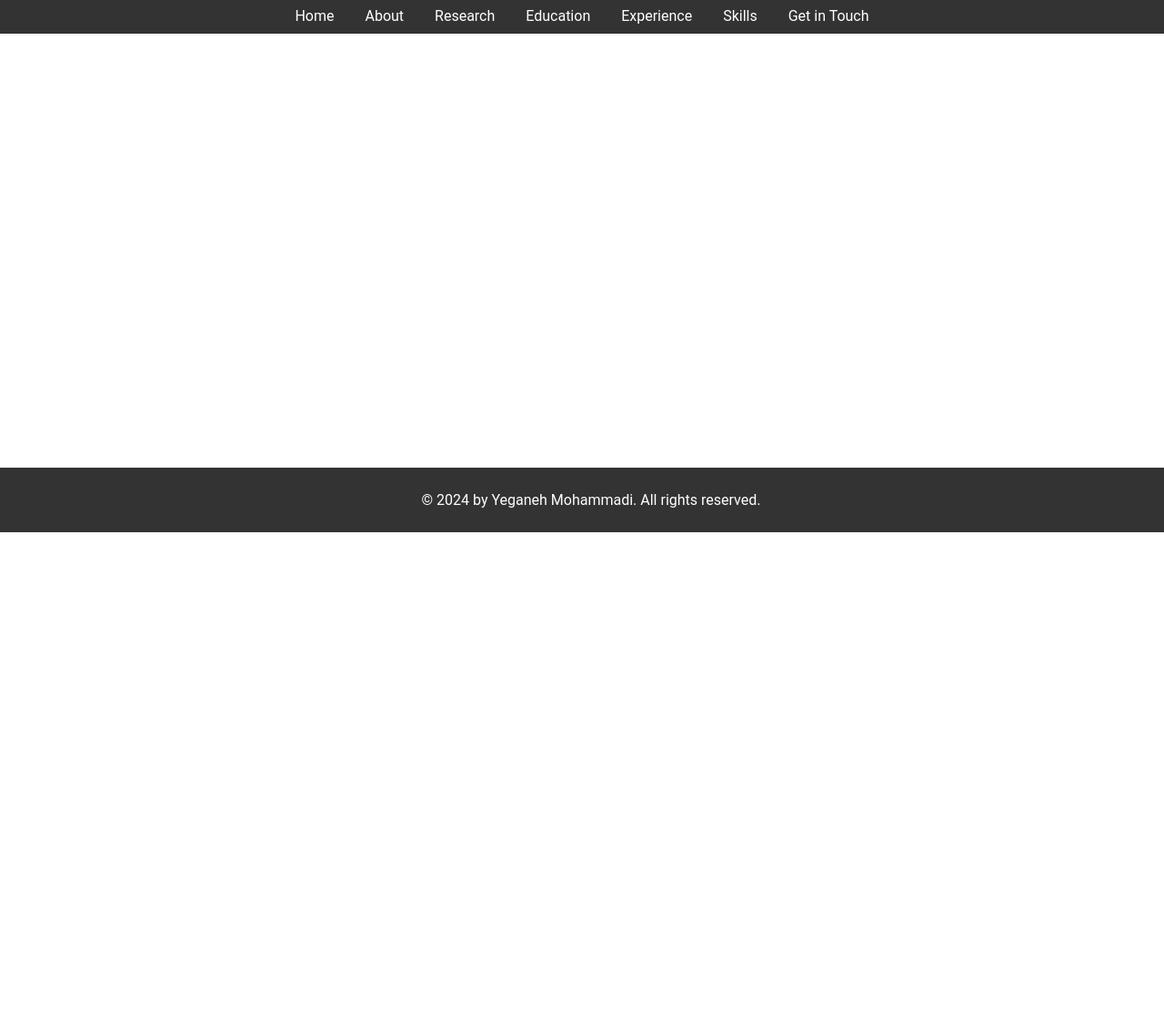
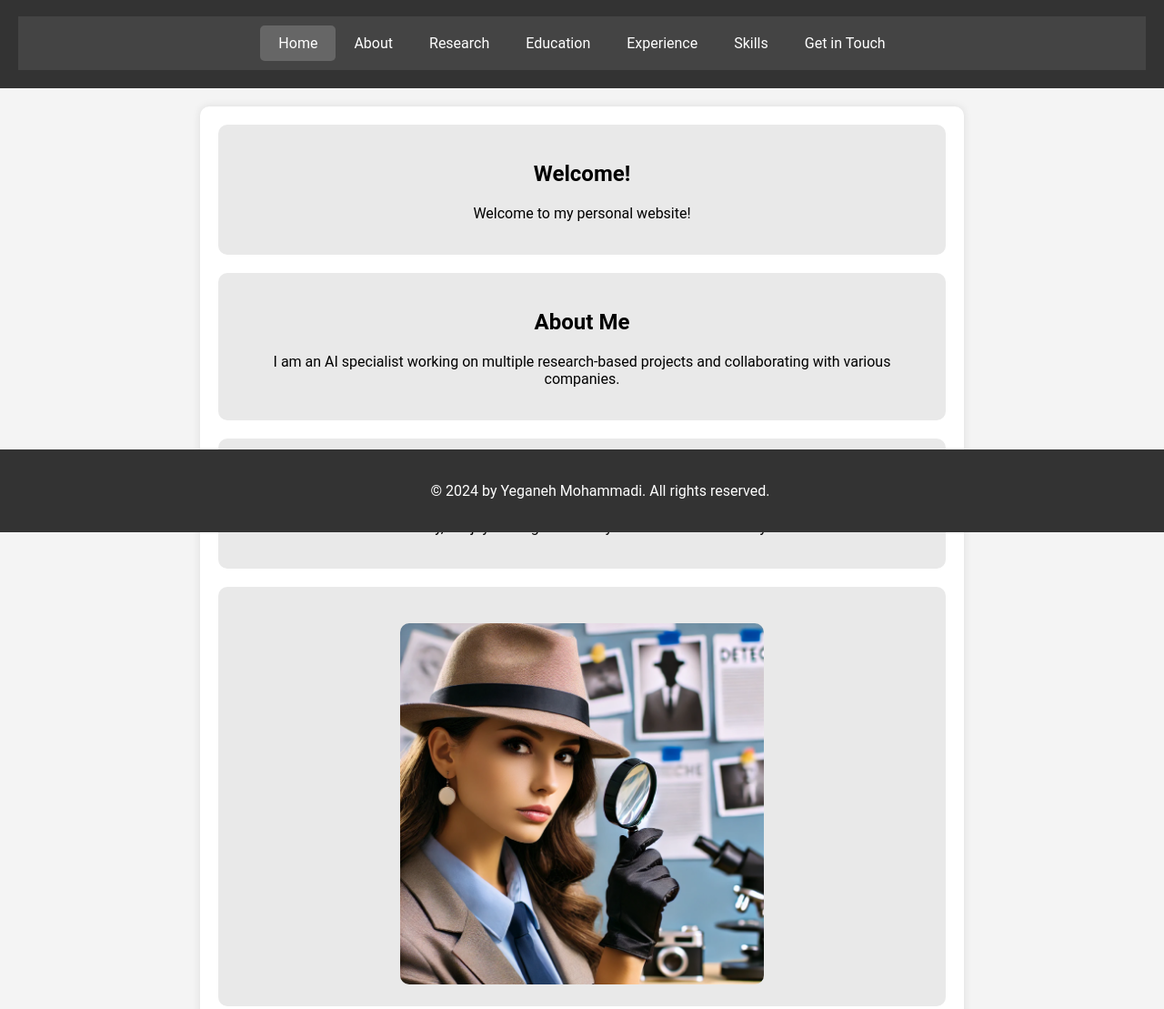
Before and after one commit to yeganeh98/yeganeh98.github.io, a plain HTML site: page index.html in a window 1280 px wide. Shown: the part 215-1324 px from the top of the page at 91% size. Before the commit the page ends 800 px from the top, so only its background shows below. Drawn offline with Linux system fonts and the light colour scheme.

Commit message:
Update style.css

```diff
--- a/style.css
+++ b/style.css
@@ -2,12 +2,13 @@ body, html {
     margin: 0;
     padding: 0;
     font-family: 'Roboto', sans-serif;
+    background-color: #f4f4f4;
 }
 
 header {
     background-color: #333;
     color: white;
-    padding: 10px 20px;
+    padding: 20px;
     text-align: center;
 }
 
@@ -16,24 +17,53 @@ header img {
     border-radius: 50%;
 }
 
+.main-menu {
+    display: flex;
+    justify-content: center;
+    background-color: #444;
+    padding: 10px 0;
+}
+
 .main-menu a {
     color: white;
     text-decoration: none;
-    padding: 0 15px;
+    padding: 10px 20px;
+}
+
+.main-menu a.active {
+    background-color: #666;
+    border-radius: 5px;
 }
 
 .content-region {
-    display: none; /* Initially hide all sections */
     padding: 20px;
-    margin: 10px;
-    background-color: #f4f4f4;
+    text-align: center;
+    background-color: white;
+    margin: 20px auto;
+    max-width: 800px;
+    border-radius: 10px;
+    box-shadow: 0 0 10px rgba(0,0,0,0.1);
+}
+
+.post {
+    margin-bottom: 20px;
+    padding: 20px;
+    background-color: #e9e9e9;
+    border-radius: 10px;
+}
+
+.post img {
+    margin-top: 20px;
+    width: 100%;
+    max-width: 400px;
+    border-radius: 10px;
 }
 
 footer {
     background-color: #333;
     color: white;
     text-align: center;
-    padding: 10px;
+    padding: 20px;
     position: fixed;
     width: 100%;
     bottom: 0;
```
